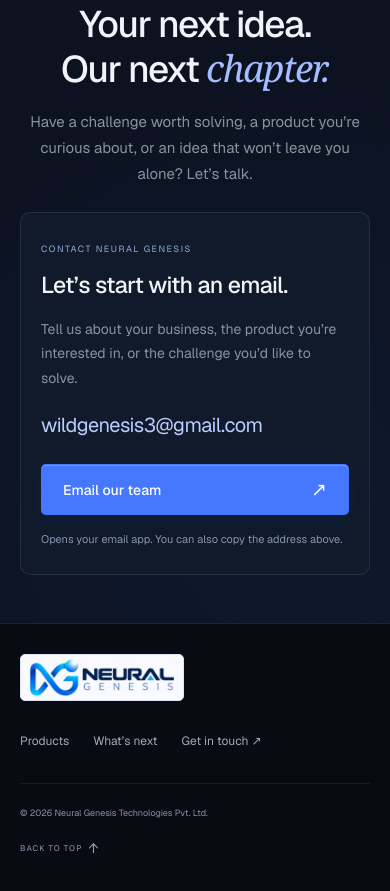
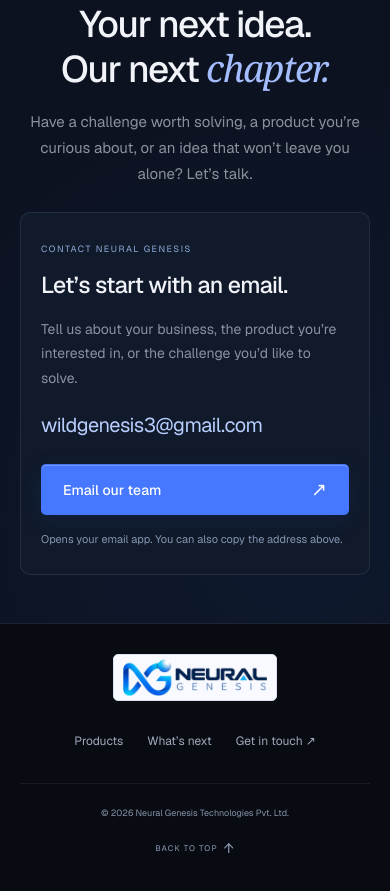
Before and after one commit to wildGenesis3/Neural-Genesis, a website: page index.html in a window 390 px wide. Shown: the part 3048-3939 px from the top of the page. Drawn offline with nearby package versions, Linux system fonts and the light colour scheme.

Commit message:
Center mobile footer logo, navigation, and copyright

```diff
--- a/index.html
+++ b/index.html
@@ -13,7 +13,7 @@
   <link href="https://fonts.googleapis.com/css2?family=Geist:wght@300;400;450;500;550;600;650;700;800&family=Space+Grotesk:wght@400;500;600;700&display=swap" rel="stylesheet" />
   <link rel="stylesheet" href="styles.css?v=20261114-clean-mobile" />
   <link rel="stylesheet" href="product-scenes.css?v=20261114-clean-mobile" />
-  <link rel="stylesheet" href="mobile.css?v=20261114-hierarchy" />
+  <link rel="stylesheet" href="mobile.css?v=20261114-footer" />
   <script src="scripts.js?v=20261114-clean-mobile" defer></script>
   <script src="ecosystem.js?v=20261114-clean-mobile" defer></script>
   <script src="product-scenes.js?v=20261114-clean-mobile" defer></script>
--- a/mobile.css
+++ b/mobile.css
@@ -334,3 +334,11 @@
   }
   .node-heading { display:grid; grid-template-columns:24px minmax(0,1fr); align-items:center; gap:7px; }
 }
+
+@media (max-width:650px), (pointer:coarse) and (max-width:1024px) {
+  .footer-top { text-align:center; }
+  .footer-top .brand.brand-official { margin-inline:auto; }
+  .footer-top nav { justify-content:center; }
+  .footer-bottom { align-items:center; text-align:center; }
+  .footer-bottom>a { justify-content:center; }
+}
```
